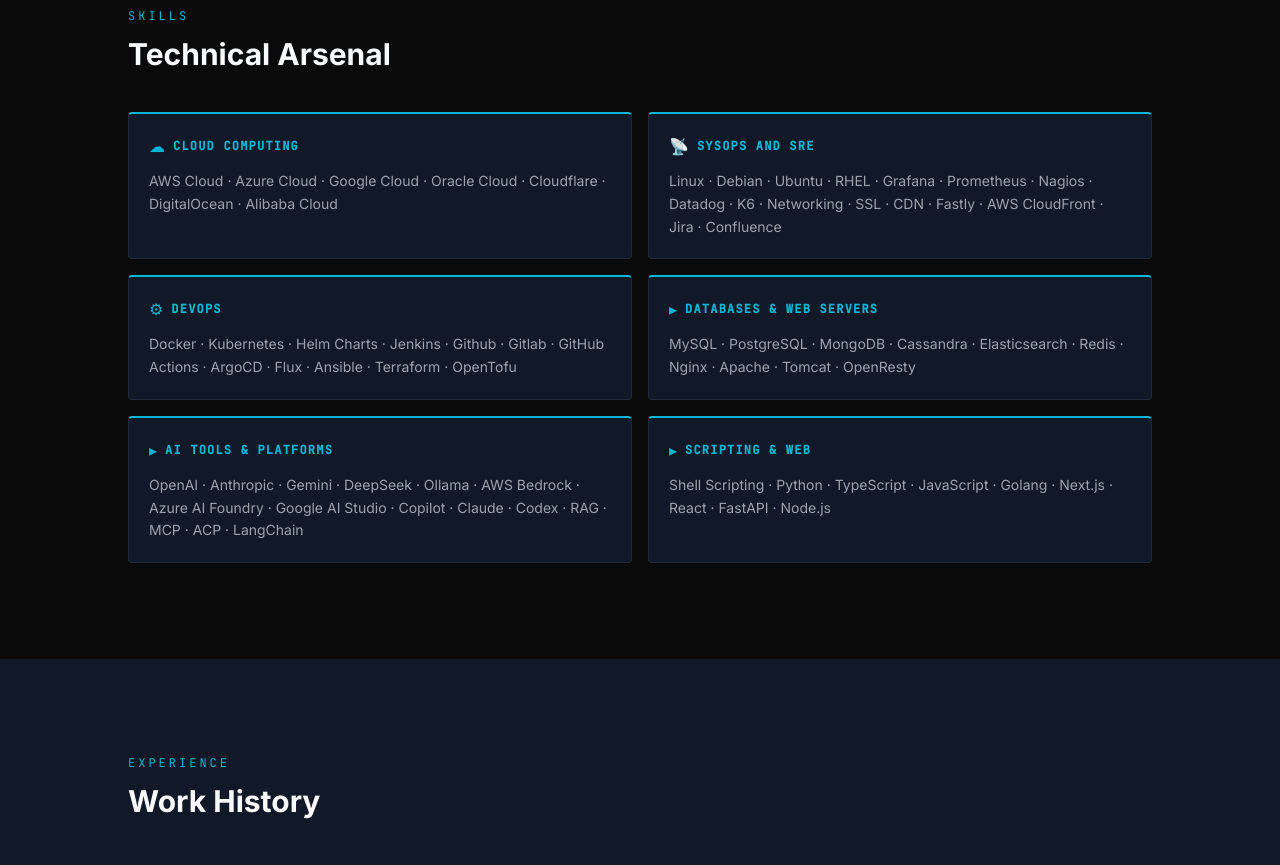
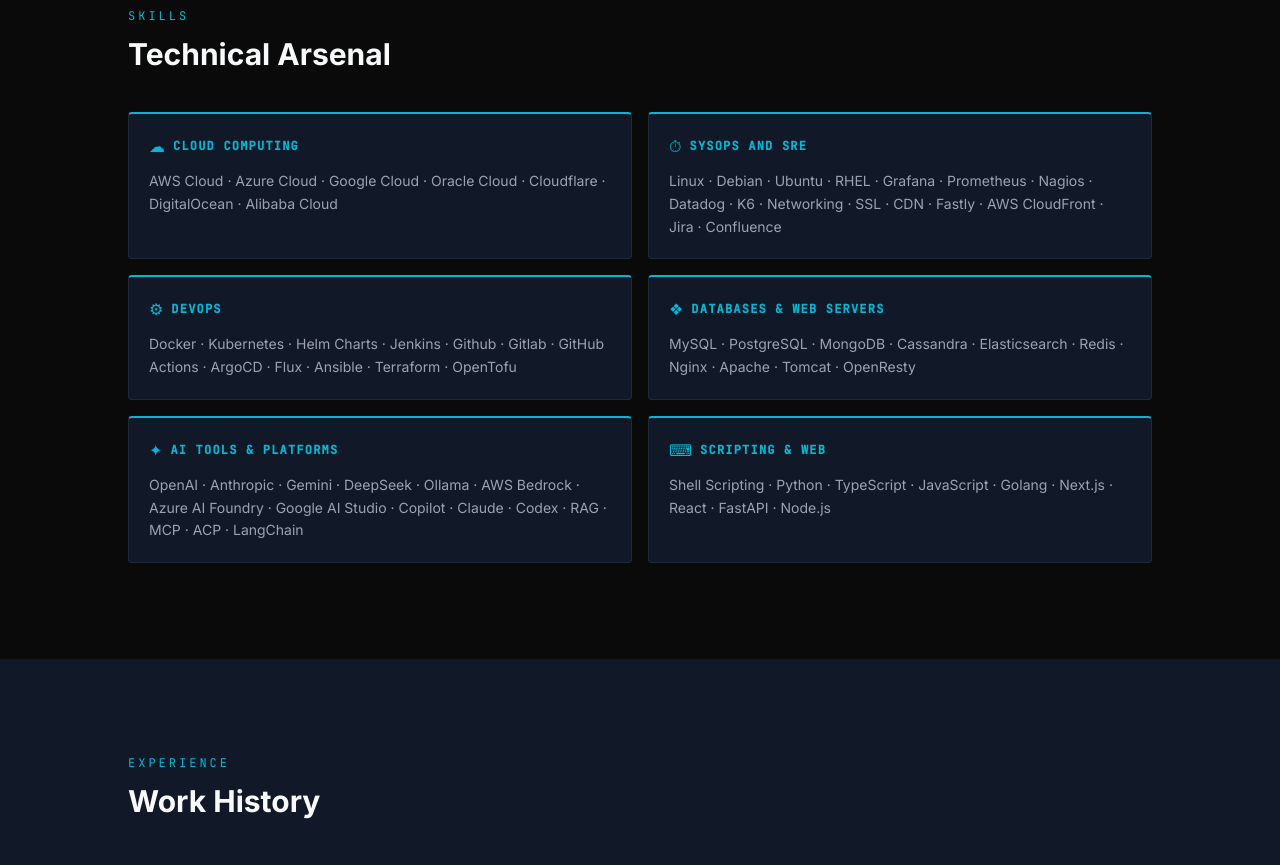
Before and after one commit to srajasimman/srajasimman.dev, a React (Vite) app: page / in a window 1280 px wide. Shown: the part 1360-2225 px from the top of the page. Built offline with nearby package versions, Linux system fonts and the light colour scheme.

Commit message:
fix(skills): correct category icons for SysOps and SRE, AI Tools, and Scripting

```diff
--- a/src/components/Skills.jsx
+++ b/src/components/Skills.jsx
@@ -6,10 +6,11 @@
 
 const CATEGORY_ICONS = {
   'Cloud Computing': '☁',
-  'SysOps and SRE': '📡',
+  'SysOps and SRE': '⏱',
   'DevOps': '⚙',
-  'AI Tools': '✦',
-  'Scripting': '{ }',
+  'Databases & Web Servers': '❖',
+  'AI Tools & Platforms': '✦',
+  'Scripting & Web': '⌨',
 }
 
 export default function Skills({ skills }) {
```
